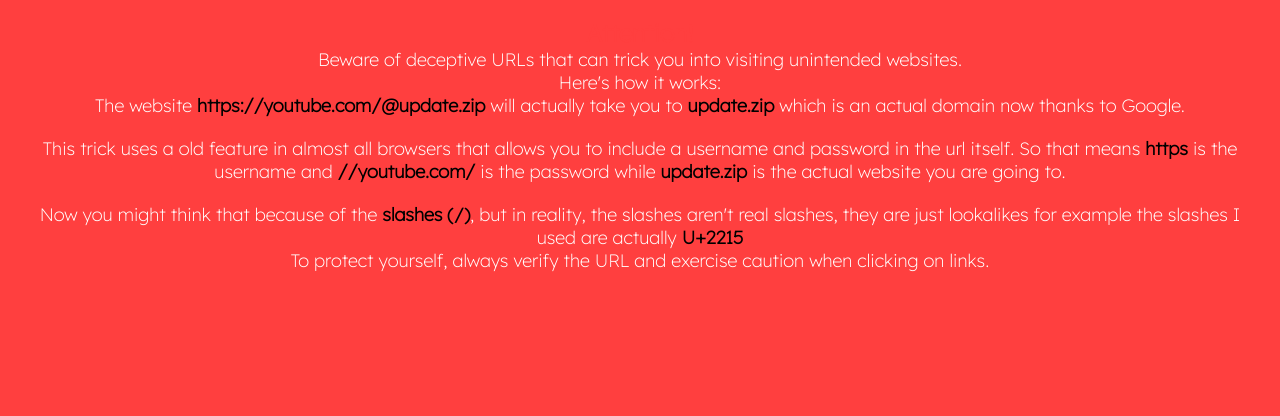
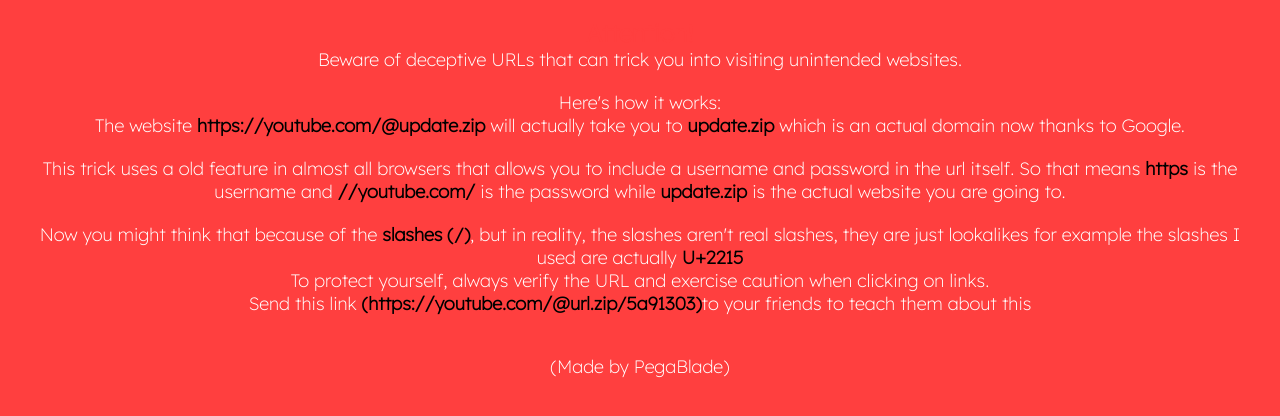
Before and after one commit to PegaBlade/dont-fall-for-this, a plain HTML site: page index.html in a window 1280 px wide. Shown: the part 72-488 px from the top of the page. Drawn offline with Linux system fonts and the light colour scheme.

Commit message:
Update index.html

```diff
--- a/index.html
+++ b/index.html
@@ -67,6 +67,7 @@
   <div class="warning">
     <p class="attention">Attention!</p>
     <p>Beware of deceptive URLs that can trick you into visiting unintended websites.</p>
+    <br>
     <p>Here's how it works:</p>
     <p>The website <b>https:∕∕youtube.com∕@update.zip</b> will actually take you to <b>update.zip</b> which is an actual domain now thanks to Google.</p>
 <br>
@@ -74,6 +75,10 @@
 <br>
 <p>Now you might think that because of the <b>slashes (/)</b>, but in reality, the slashes aren't real slashes, they are just lookalikes for example the slashes I used are actually <b>U+2215</b></p>
     <p>To protect yourself, always verify the URL and exercise caution when clicking on links.</p>
+	  <p>Send this link <b>(https:∕∕youtube.com∕@url.zip/5a91303)</b>to your friends to teach them about this</p>
+	  <br>
+	  <br>
+	  <p>(Made by PegaBlade)</p>
   </div>
 </body>
 </html>
```
